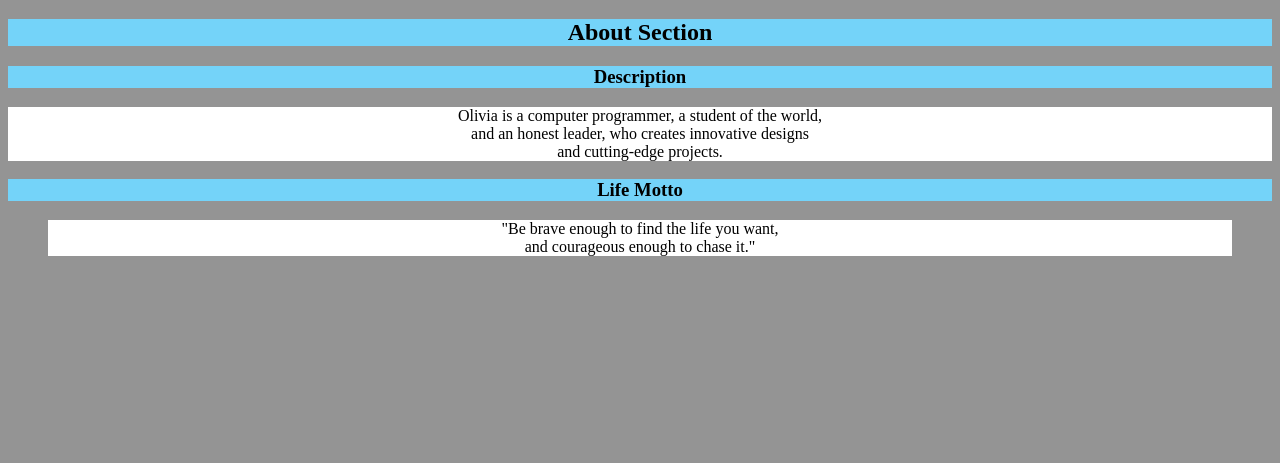
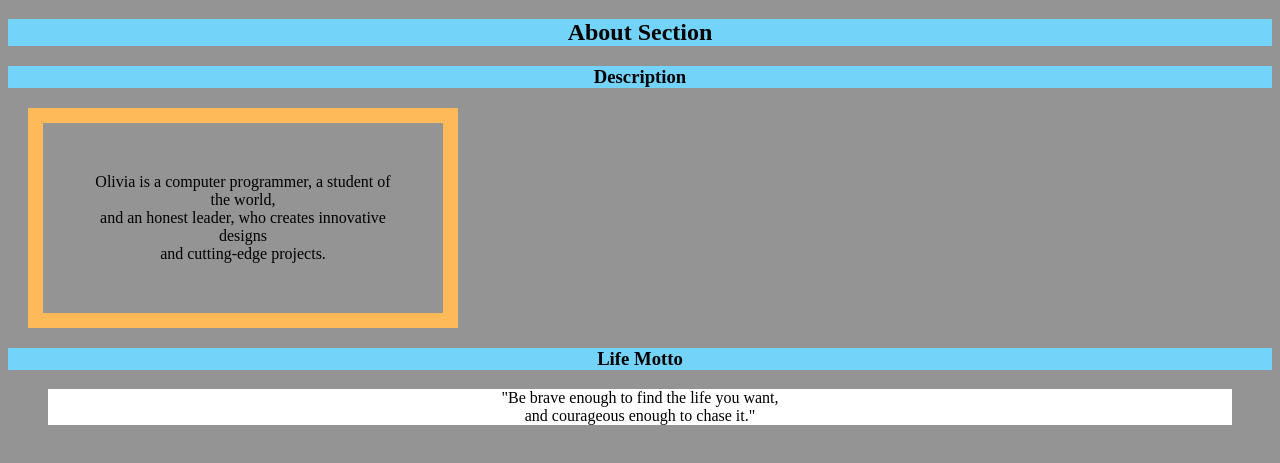
Before and after one commit to oliviatripleu/oliviatripleu.github.io, a plain HTML site: page index.html in a window 1280 px wide. Shown: the part 61-524 px from the top of the page. Drawn offline with Linux system fonts and the light colour scheme.

Commit message:
adding boxes

```diff
--- a/styles.css
+++ b/styles.css
@@ -17,8 +17,10 @@ h3 {
 }
 div {
     text-align: center;
-    color: black;
-    background-color: rgb(255, 255, 255);
+    width: 300px;
+    border: 15px solid rgb(254, 185, 88);
+    padding: 50px;
+    margin: 20px;
 }
 blockquote {
     text-align: center;
```
